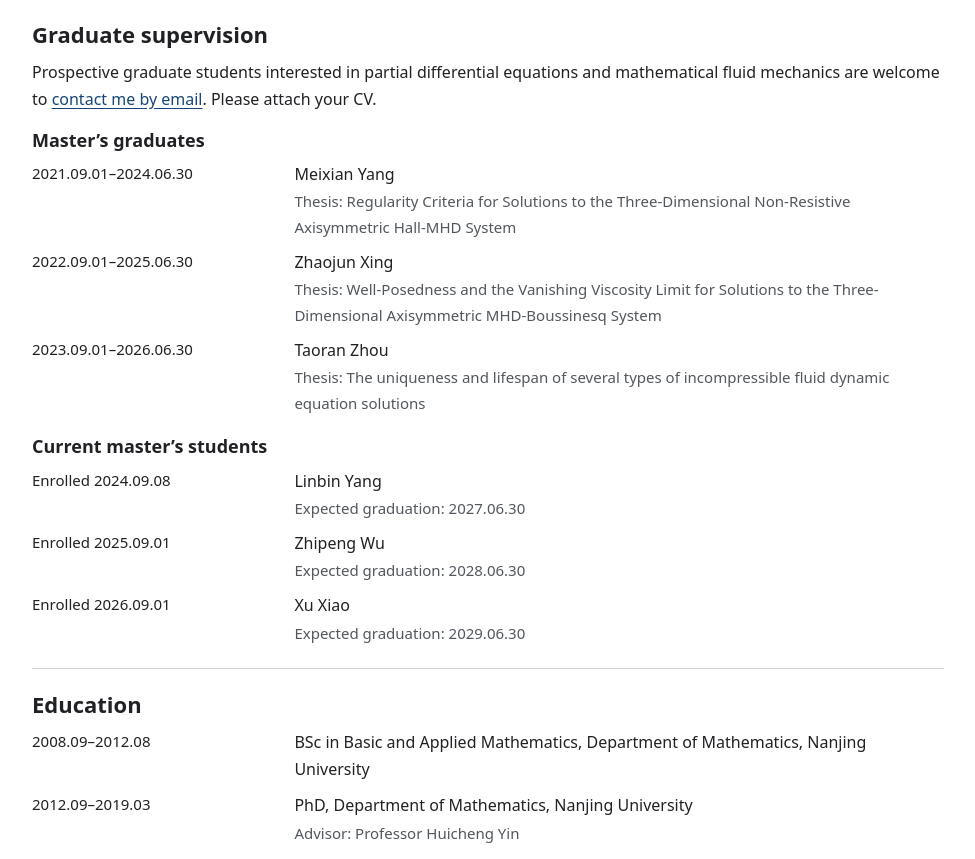
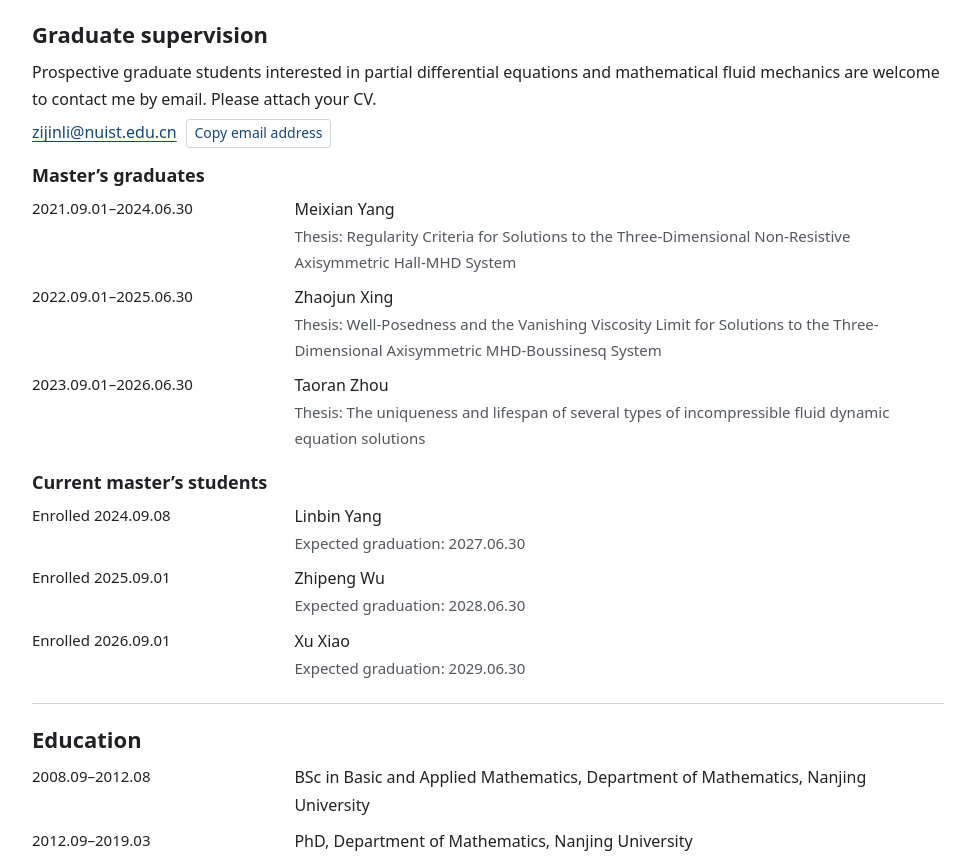
Before and after one commit to ZijinLiNuist/zijin.li.github.io, a plain HTML site: page en.html in a window 1280 px wide. Shown: the part 5524-6383 px from the top of the page, without its empty margins (152-1127 px from the left). Drawn offline with Linux system fonts and the light colour scheme.

Commit message:
Add files via upload

```diff
--- a/en.html
+++ b/en.html
@@ -306,7 +306,12 @@
     </section>
     <section id="supervision" class="grouped-section">
       <h2>Graduate supervision</h2>
-      <p class="supervision-contact">Prospective graduate students interested in partial differential equations and mathematical fluid mechanics are welcome to <a href="mailto:zijinli@nuist.edu.cn">contact me by email</a>. Please attach your CV.</p>
+      <p>Prospective graduate students interested in partial differential equations and mathematical fluid mechanics are welcome to contact me by email. Please attach your CV.</p>
+      <p class="supervision-email">
+        <a href="mailto:zijinli@nuist.edu.cn">zijinli@nuist.edu.cn</a>
+        <button type="button" data-copied="Email address copied" data-selected="The email address is selected for manual copying." hidden>Copy email address</button>
+        <span role="status"></span>
+      </p>
       <h3>Master’s graduates</h3>
       <ul class="timeline">
     <li>
@@ -491,6 +496,25 @@
     window.addEventListener('hashchange', updateLanguageLink);
     window.addEventListener('pageshow', updateLanguageLink);
 
+    const supervisionEmail = document.querySelector('.supervision-email');
+    const emailAddress = supervisionEmail.querySelector('a');
+    const copyEmail = supervisionEmail.querySelector('button');
+    const copyStatus = supervisionEmail.querySelector('[role="status"]');
+    copyEmail.hidden = false;
+    copyEmail.addEventListener('click', async () => {
+      try {
+        await navigator.clipboard.writeText(emailAddress.textContent);
+        copyStatus.textContent = copyEmail.dataset.copied;
+      } catch {
+        const range = document.createRange();
+        range.selectNodeContents(emailAddress);
+        const selection = window.getSelection();
+        selection.removeAllRanges();
+        selection.addRange(range);
+        copyStatus.textContent = copyEmail.dataset.selected;
+      }
+    });
+
     const site = new URL('.', window.location.href);
     if (site.protocol === 'https:') {
       const counter = document.querySelector('.visit-counter');
--- a/styles.css
+++ b/styles.css
@@ -82,7 +82,19 @@ section > p { margin: 0; }
 .timeline-note { margin: .06rem 0 0; }
 .grouped-section > h3 { margin-bottom: .55rem; }
 .grouped-section > ul + h3 { margin-top: 1.2rem; }
-.supervision-contact { margin-bottom: 1rem; }
+.supervision-email { display: flex; flex-wrap: wrap; align-items: baseline; gap: .25rem .6rem; margin: .35rem 0 1rem; }
+.supervision-email button {
+  padding: .12rem .45rem;
+  border: 1px solid var(--rule);
+  border-radius: .2rem;
+  color: var(--link);
+  background: #fff;
+  font: inherit;
+  font-size: .875rem;
+  cursor: pointer;
+}
+.supervision-email button:hover { background: #f2f5f7; }
+.supervision-email [role="status"] { color: var(--muted); font-size: .875rem; }
 .teaching-columns {
   display: grid;
   grid-template-columns: repeat(2, minmax(0, 1fr));
```
Also changed, not shown: index.html (+25 -1 lines), zh.html (+25 -1 lines).
